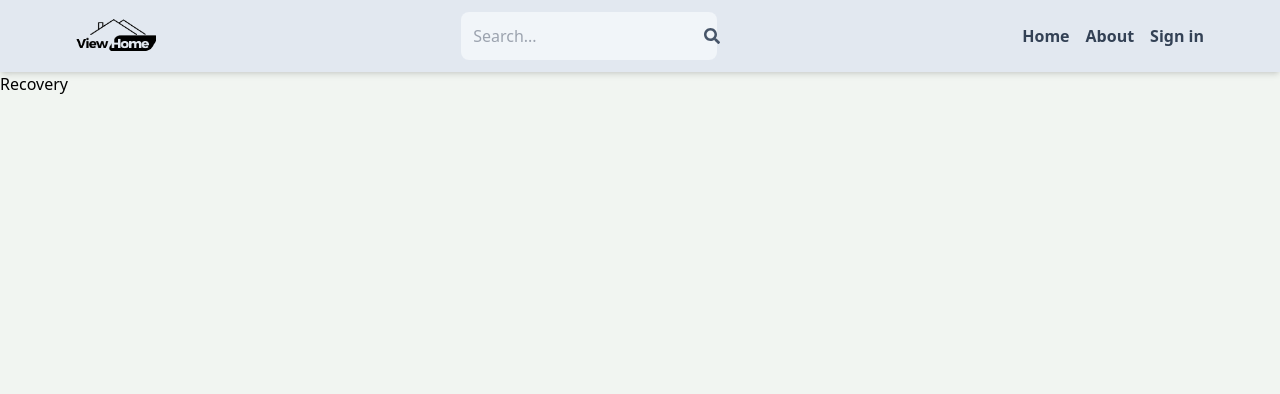
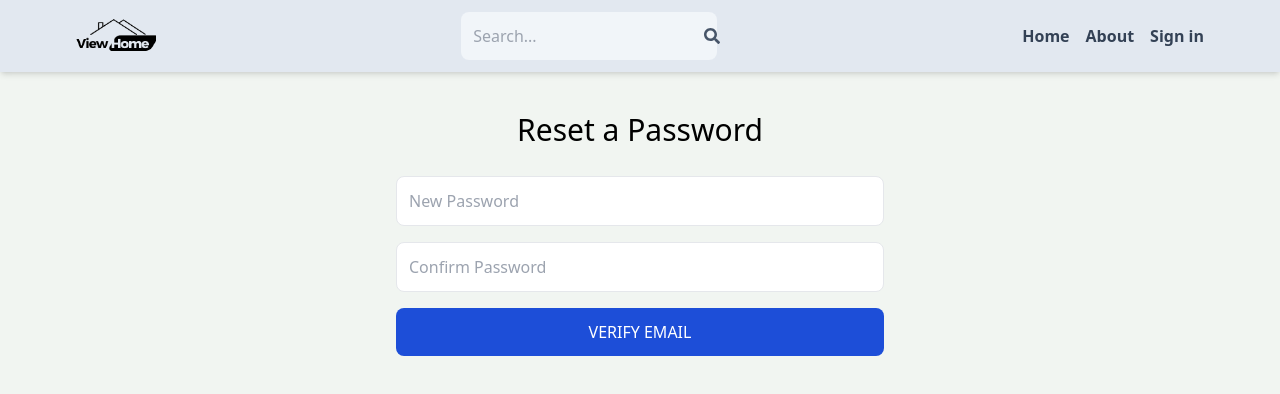
Before and after one commit to trophime1/estate, a React (Vite) app in the folder client/: page /recovery in a window 1280 px wide. Shown: the top 394 px of the page. Built offline with nearby package versions, Linux system fonts and the light colour scheme.

Commit message:
some changes

```diff
--- a/client/src/pages/Home.jsx
+++ b/client/src/pages/Home.jsx
@@ -51,9 +51,9 @@ export default function Home() {
       {/* top */}
       <div className='flex flex-col gap-6 p-28 px-3 max-w-6xl mx-auto'>
         <h1 className='text-slate-700 font-bold text-3xl lg:text-6xl'>
-          Find your next <span className='text-slate-500'>perfect</span>
+        Unlock your  <span className='text-slate-500'>dream address</span>
           <br />
-          place to live with ViewHome
+           with ViewHome
         </h1>
         <div className='text-gray-400 text-xs sm:text-sm'>
         Your property, your control, with ViewHome.
--- a/client/src/pages/Recovery.jsx
+++ b/client/src/pages/Recovery.jsx
@@ -1,6 +1,14 @@
 
 export default function Recovery() {
   return (
-    <div>Recovery</div>
+    <div className='p-3 max-w-lg mx-auto'>
+    <h1 className='text-3xl text-center front-semibold my-7'>Reset a Password</h1>
+  <form  className='flex flex-col gap-4'>
+    <input type="email" placeholder="New Password" className='border p-3 rounded-lg' id='email'  required />
+    <input type="email" placeholder="Confirm Password" className='border p-3 rounded-lg' id='email'  required />
+    <button className='bg-blue-700 p-3 rounded-lg uppercase text-white '>Verify Email</button>
+
+  </form>
+  </div>
   )
 }
```
